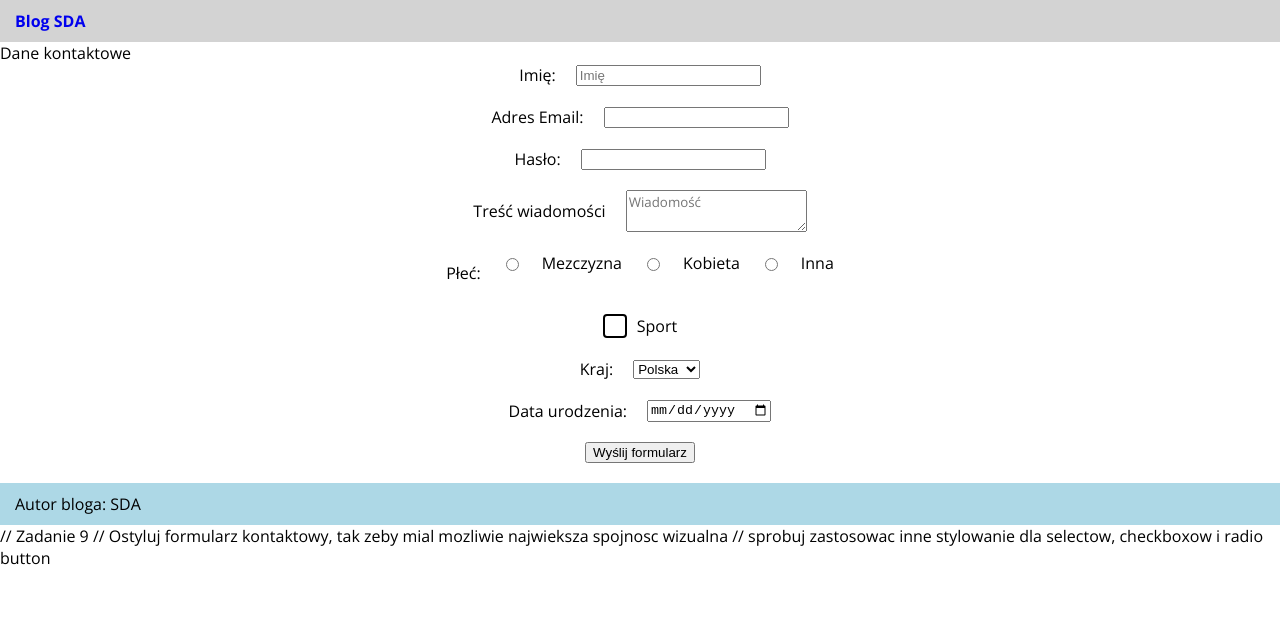
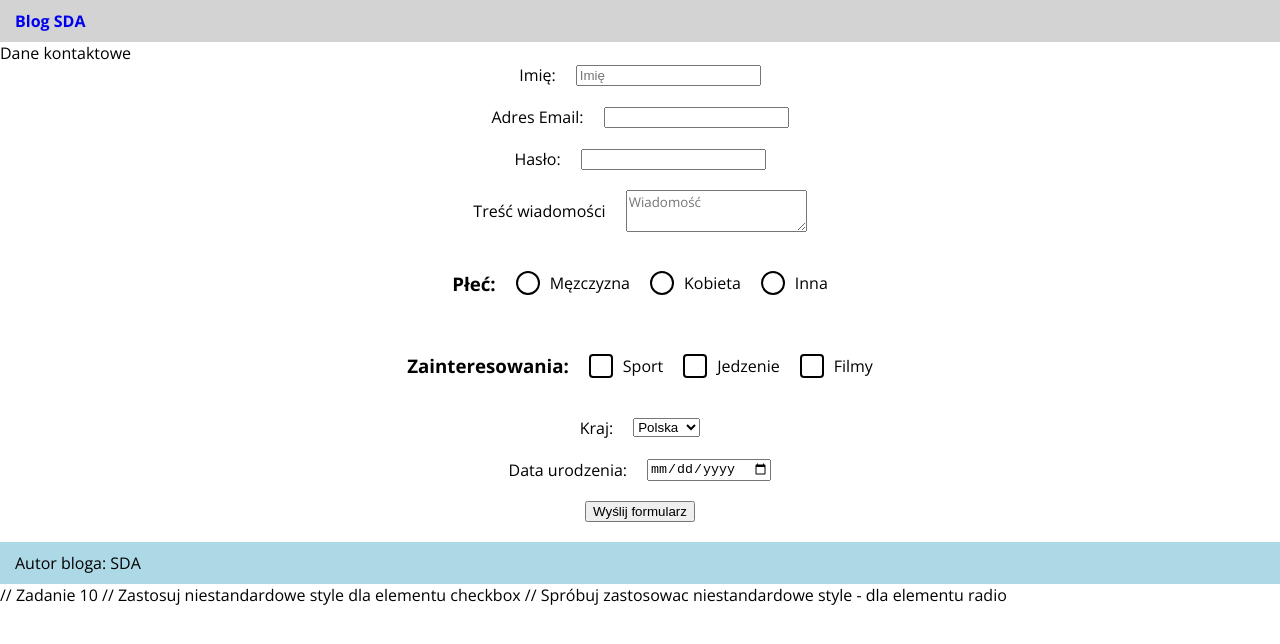
Before and after one commit to KajBialas/python86-html-structure, a plain HTML site: page contact.html in a window 1280 px wide. Drawn offline with nearby package versions, Linux system fonts and the light colour scheme.

Commit message:
Add styles for radio

```diff
--- a/contact.html
+++ b/contact.html
@@ -37,27 +37,41 @@
                     <textarea name="message" placeholder="Wiadomość"></textarea>
                 </div>
 
-                <div>
-                    <label>Płeć:</label>
-                    <div>
+                <div class="custom-radio">
+                    <h3>Płeć:</h3>
+                    <label for="male" class="radio-label">
                         <input type="radio" id="male" name="gender" value="male">
-                        <label for="male">Mezczyzna</label>
-                    </div>
-                    <div>
+                        <span class="radio-custom"></span>
+                        Męzczyzna
+                    </label>
+                    <label for="female" class="radio-label">
                         <input type="radio" id="female" name="gender" value="female">
-                        <label for="female">Kobieta</label>
-                    </div>
-                    <div>
+                        <span class="radio-custom"></span>
+                        Kobieta
+                    </label>
+                    <label for="other" class="radio-label">
                         <input type="radio" id="other" name="gender" value="other">
-                        <label for="other">Inna</label>
-                    </div>
+                        <span class="radio-custom"></span>
+                        Inna
+                    </label>
                 </div>
 
                 <div>
+                    <h3>Zainteresowania:</h3>
                     <label for="sports" class="custom-checkbox">
                         <input type="checkbox" id="sports" name="hobbies[]" value="sports">
                         <span class="checkbox-custom"></span>
                         Sport
+                    </label>
+                    <label for="food" class="custom-checkbox">
+                        <input type="checkbox" id="food" name="hobbies[]" value="food">
+                        <span class="checkbox-custom"></span>
+                        Jedzenie
+                    </label>
+                    <label for="movies" class="custom-checkbox">
+                        <input type="checkbox" id="movies" name="hobbies[]" value="movies">
+                        <span class="checkbox-custom"></span>
+                        Filmy
                     </label>
                 </div>
 
@@ -88,6 +102,6 @@
 </html>
 
 
-// Zadanie 9
-// Ostyluj formularz kontaktowy, tak zeby mial mozliwie najwieksza spojnosc wizualna
-// sprobuj zastosowac inne stylowanie dla selectow, checkboxow i radio button
+// Zadanie 10
+// Zastosuj niestandardowe style dla elementu checkbox
+// Spróbuj zastosowac niestandardowe style - dla elementu radio
--- a/style.css
+++ b/style.css
@@ -140,3 +140,45 @@ footer {
 .custom-checkbox:hover .checkbox-custom {
     border-color: gray;
 }
+
+.custom-radio {
+    display: flex;
+    gap: 10px;
+}
+
+.radio-label {
+    display: flex;
+    align-items: center;
+    cursor: pointer;
+    position: relative;
+    font-size: 16px;
+    color: black;
+}
+
+.radio-label input {
+    display: none;
+}
+
+.radio-custom {
+    width: 20px;
+    height: 20px;
+    border-radius: 50%;
+    border: 2px solid black;
+    margin-right: 10px;
+    display: flex;
+    align-items: center;
+    justify-content: center;
+    transition: background-color 0.3s ease-in-out, border-color 0.3s ease-in-out;
+}
+
+.radio-label input:checked + .radio-custom:after {
+    content: '';
+    width: 10px;
+    height: 10px;
+    border-radius: 50%;
+    background-color: red;
+}
+
+.radio-label input:checked + .radio-custom, .radio-custom:hover {
+    border-color: red;
+}
```
